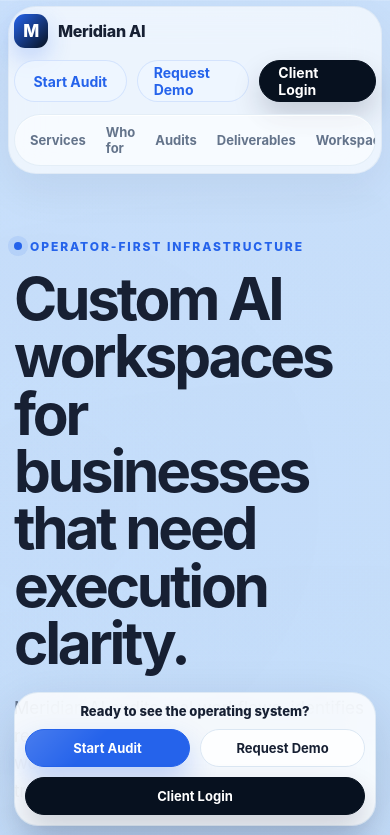
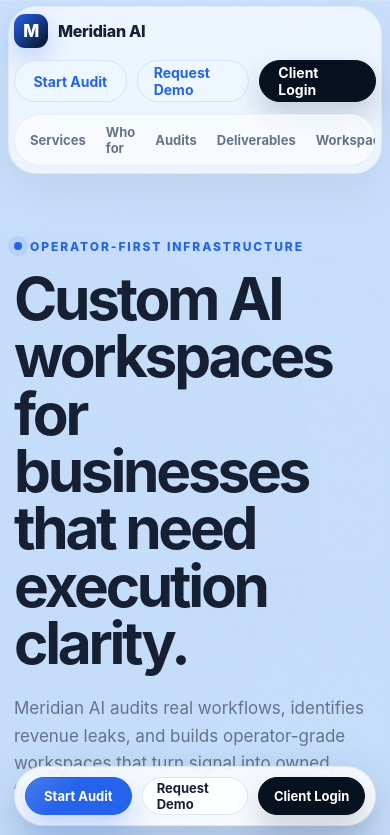
Before and after one commit to daleautomation/meridian-ai-product, a Next.js app: page / in a window 390 px wide. Shown: the top 835 px of the page. Built offline with nearby package versions, Linux system fonts and the light colour scheme; no server answers.

Commit message:
Refine mobile sticky conversion bar
Co-authored-by: daleautomation <daleautomation@users.noreply.github.com>

```diff
--- a/app/globals.css
+++ b/app/globals.css
@@ -2254,17 +2254,15 @@ html, body {
   .public-sticky-cta {
     align-items: stretch;
     display: grid;
-    grid-template-columns: 1fr 1fr;
-    border-radius: 24px;
+    grid-template-columns: repeat(3, minmax(0, 1fr));
+    border-radius: 999px;
   }
 
   .public-sticky-cta span {
-    grid-column: 1 / -1;
-    padding: 0 4px;
-    text-align: center;
+    display: none;
   }
 
   .public-sticky-cta .public-login-button {
-    grid-column: 1 / -1;
-  }
-}
+    grid-column: auto;
+  }
+}
```
